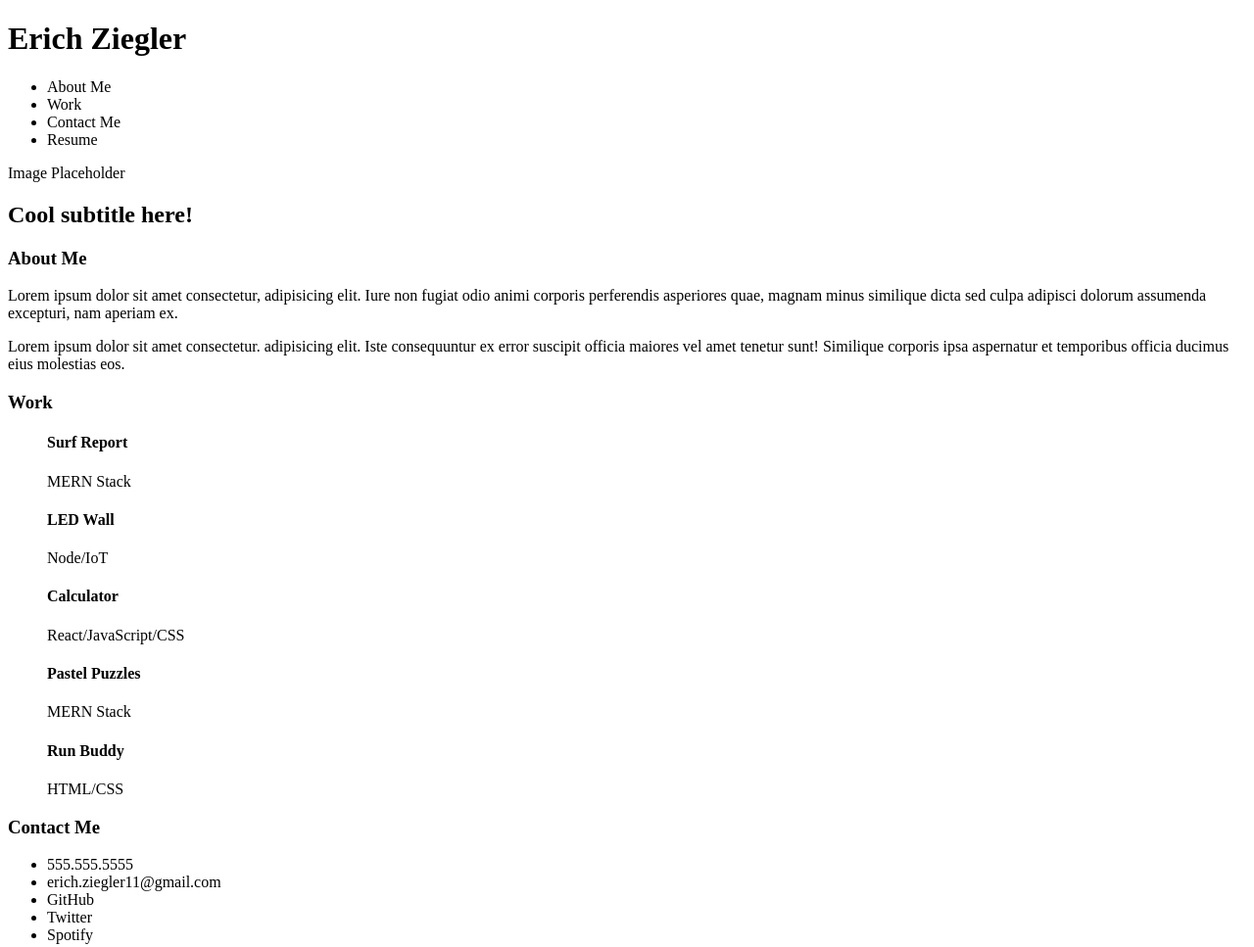
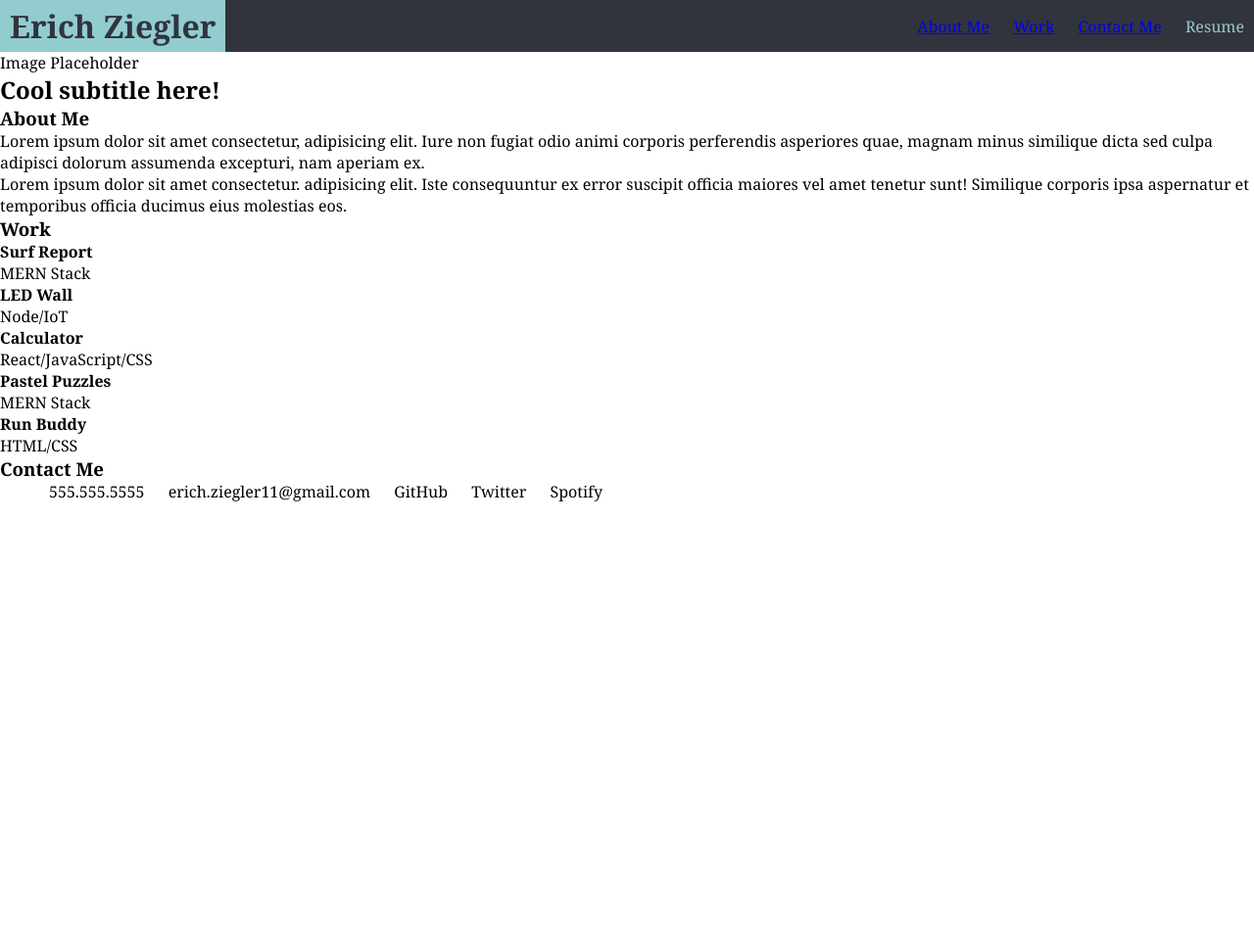
Before and after one commit to eziegler11/first-professional-portfolio, a plain HTML site: page index.html in a window 1280 px wide. Shown: the whole page at 98% size. After the commit the page ends 800 px from the top, so only its background shows below. Drawn offline with Linux system fonts and the light colour scheme.

Commit message:
Notated HTML, created CSS for header and nav elements, and made links for nav

```diff
--- a/assets/style.css
+++ b/assets/style.css
@@ -0,0 +1,27 @@
+* {
+    font-family: Georgia, 'Times New Roman', Times, serif;
+    margin: 0;
+}
+
+header {
+    background-color: #31343d;
+    display: flex;
+    justify-content: space-between;
+    align-items: center;
+}
+
+h1 {
+    background-color: #92ccce;
+    color: #31343d;
+    padding: 5px 10px;
+}
+
+nav {
+    color: #92ccce;
+}
+
+li {
+    list-style: none;
+    display: inline-block;
+    padding: 0 10px;
+}
--- a/index.html
+++ b/index.html
@@ -12,15 +12,16 @@
         <h1>Erich Ziegler</h1>
         <nav>
             <ul>
-                <li>About Me</li>
-                <li>Work</li>
-                <li>Contact Me</li>
+                <li><a href="#about-me">About Me</a></li>
+                <li><a href="#work">Work</a></li>
+                <li><a href="#contact">Contact Me</a></li>
                 <li>Resume</li>
             </ul>
         </nav>
     </header>
 
 
+    <!-- Main page image and first section -->
     <!-- TODO: Insert hero image and edit subtitle -->
 
     <main>
@@ -35,6 +36,8 @@
             <p>Lorem ipsum dolor sit amet consectetur. adipisicing elit. Iste consequuntur ex error suscipit officia maiores vel amet tenetur sunt! Similique corporis ipsa aspernatur et temporibus officia ducimus eius molestias eos.</p>
         </section>
 
+    <!-- Links to projects/work start below here -->
+        <section id="work">
             <article id="project-one">
                 <h3>Work</h3>
                 <figure class="project-headings">
@@ -70,10 +73,13 @@
                     <p>HTML/CSS</p>
                 </figure>
             </article>
+        </section>
 
     </main>
 
-    <footer>
+    <!-- Contact info and external links -->
+
+    <footer id="contact-me">
         <h3>Contact Me</h3>
         <ul>
             <li>555.555.5555</li>
```
Lines whose indentation alone changed are shown as unchanged.
